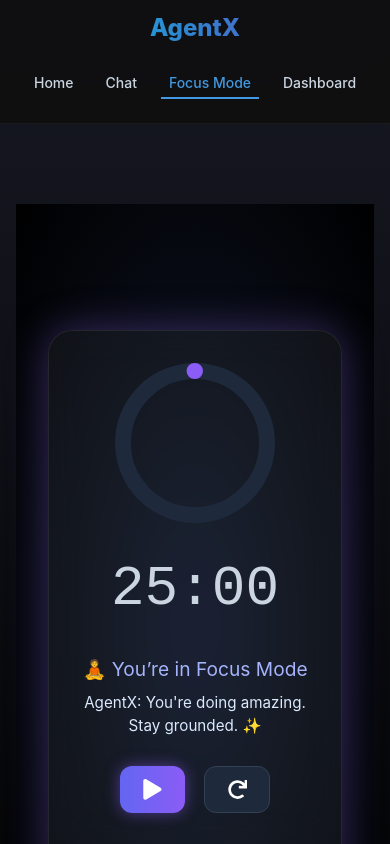
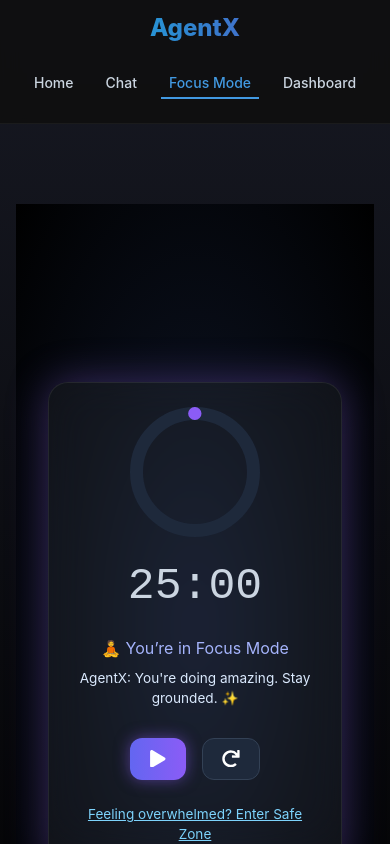
Before and after one commit to poolanithinreddy/AgentX, a React (Vite) app: page /focus in a window 390 px wide. Built offline with nearby package versions, Linux system fonts and the light colour scheme; sample sign-in values are in the browser's storage.

Commit message:
Update Focus.css

```diff
--- a/src/pages/Focus.css
+++ b/src/pages/Focus.css
@@ -80,6 +80,7 @@
   justify-content: center;
   gap: 1.2rem;
   margin-top: 1.8rem;
+  flex-wrap: wrap;
 }
 
 .btn-glow {
@@ -123,3 +124,43 @@
   text-decoration: underline;
   cursor: pointer;
 }
+
+/* 📱 Mobile Responsive Section */
+@media (max-width: 600px) {
+  .focus-glass {
+    padding: 1.5rem;
+    border-radius: 20px;
+  }
+
+  .progress-ring {
+    width: 130px;
+    height: 130px;
+  }
+
+  .timer-display {
+    font-size: 2.8rem;
+    margin: 1rem 0;
+  }
+
+  .focus-status h2 {
+    font-size: 1rem;
+  }
+
+  .focus-status p {
+    font-size: 0.85rem;
+  }
+
+  .focus-buttons {
+    gap: 1rem;
+  }
+
+  .btn-glow, .btn-reset {
+    padding: 0.7rem 1.2rem;
+    font-size: 1.1rem;
+  }
+
+  .safe-zone-btn {
+    font-size: 0.85rem;
+    margin-top: 1.5rem;
+  }
+}
```
